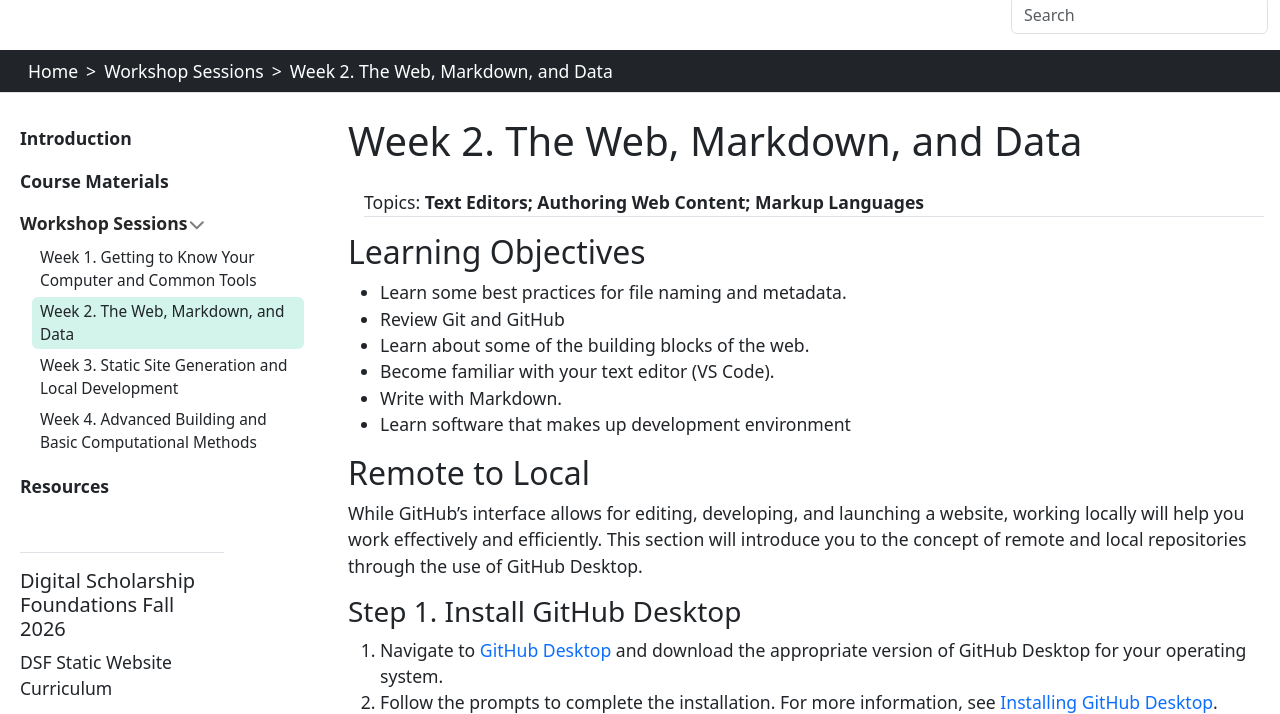
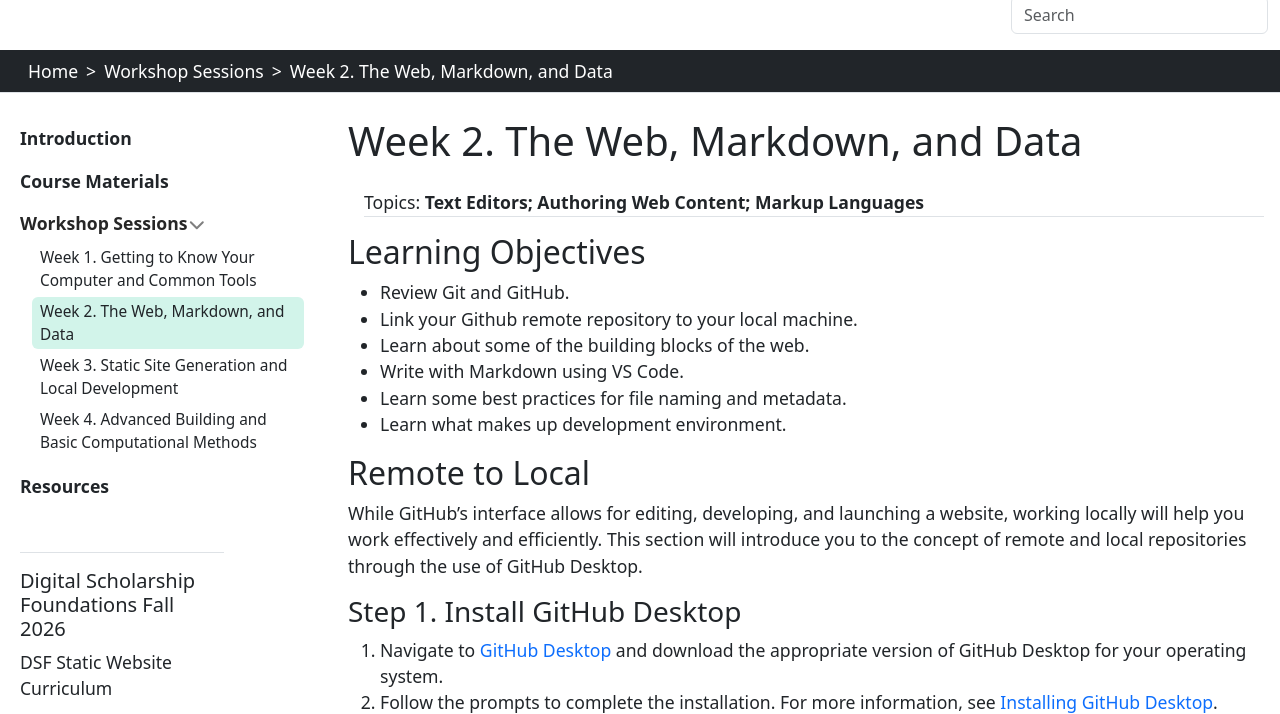
Before and after one commit to PULdischo/dsf-fall-2026, a Jekyll site: the page built from content/sessions/week-2.md, in a window 1280 px wide and 900 px high, cut to the strip 120-834 px from the top of the window. Built offline with Jekyll 4.4.1, drawn with Linux system fonts in a browser that asks for light colours.

Commit message:
updates week 2

```diff
--- a/content/sessions/week-2.md
+++ b/content/sessions/week-2.md
@@ -7,12 +7,13 @@ topics: Text Editors; Authoring Web Content; Markup Languages
 
 ## Learning Objectives
 
+- Review Git and GitHub.
+- Link your Github remote repository to your local machine.
+- Learn about some of the building blocks of the web.
+- Write with Markdown using VS Code.
 - Learn some best practices for file naming and metadata.
-- Review Git and GitHub
-- Learn about some of the building blocks of the web.
-- Become familiar with your text editor (VS Code).
-- Write with Markdown.
-- Learn software that makes up development environment
+- Learn what makes up development environment.
+
 
 ## Remote to Local
 
```
